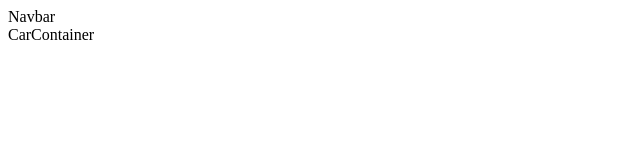
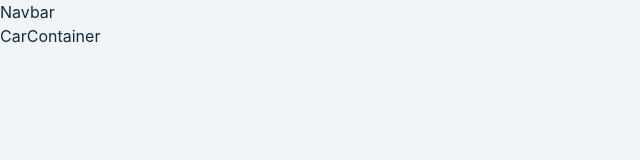
Before and after one commit to erhantezer/cart-reducer, a React (Vite) app: page / in a window 1280 px wide. Shown: the top 160 px of the page, without its empty margins (0-640 px from the left). Built offline with nearby package versions, Linux system fonts and the light colour scheme.

Commit message:
updated index.css

```diff
--- a/src/index.css
+++ b/src/index.css
@@ -0,0 +1,106 @@
+/*
+===============
+Variables
+===============
+*/
+
+:root {
+    --clr-primary: #2680c0;
+    --clr-primary-dark: hsl(205, 100%, 21%);
+    --clr-primary-light: hsl(205, 84%, 74%);
+    --clr-grey-1: #102a42;
+    --clr-grey-5: #617d98;
+    --clr-grey-10: #f1f5f8;
+    --clr-white: #fff;
+    --clr-red-dark: hsl(360, 67%, 44%);
+    --clr-red-light: hsl(360, 71%, 66%);
+    --transition: all 0.3s linear;
+    --spacing: 0.25rem;
+    --radius: 0.25rem;
+    --large-screen-width: 1170px;
+    --small-screen-width: 90vw;
+    --fixed-width: 50rem;
+}
+
+* {
+    margin: 0;
+    padding: 0;
+    box-sizing: border-box;
+}
+
+body {
+    font-family: -apple-system, BlinkMacSystemFont, 'Segoe UI', Roboto, Oxygen,
+        Ubuntu, Cantarell, 'Open Sans', 'Helvetica Neue', sans-serif;
+    background: var(--clr-grey-10);
+    color: var(--clr-grey-1);
+    line-height: 1.5;
+    font-size: 0.875rem;
+}
+
+a {
+    text-decoration: none;
+}
+
+img {
+    width: 100%;
+    display: block;
+}
+
+h1,
+h2,
+h3,
+h4 {
+    letter-spacing: var(--spacing);
+    text-transform: capitalize;
+    line-height: 1.25;
+    margin-bottom: 0.75rem;
+}
+
+h1 {
+    font-size: 3rem;
+}
+
+h2 {
+    font-size: 2rem;
+}
+
+h3 {
+    font-size: 1.5rem;
+}
+
+h4 {
+    font-size: 0.875rem;
+}
+
+p {
+    margin-bottom: 1.25rem;
+}
+
+@media screen and (min-width: 800px) {
+    h1 {
+        font-size: 4rem;
+    }
+
+    h2 {
+        font-size: 2.5rem;
+    }
+
+    h3 {
+        font-size: 2rem;
+    }
+
+    h4 {
+        font-size: 1rem;
+    }
+
+    body {
+        font-size: 1rem;
+    }
+
+    h1,
+    h2,
+    h3,
+    h4 {
+        line-height: 1;
+    }
+}
```
